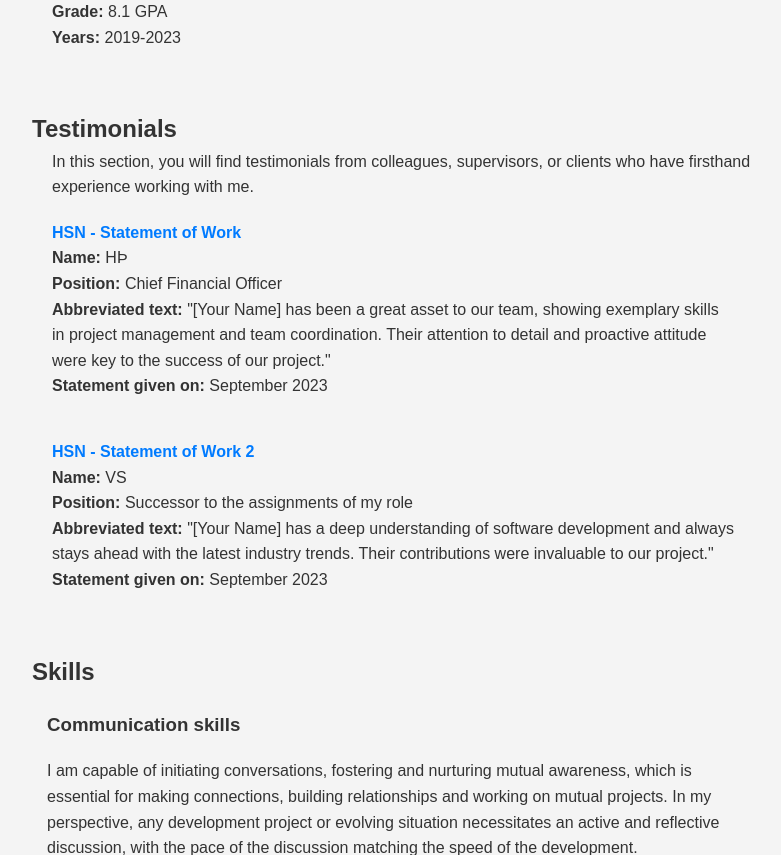
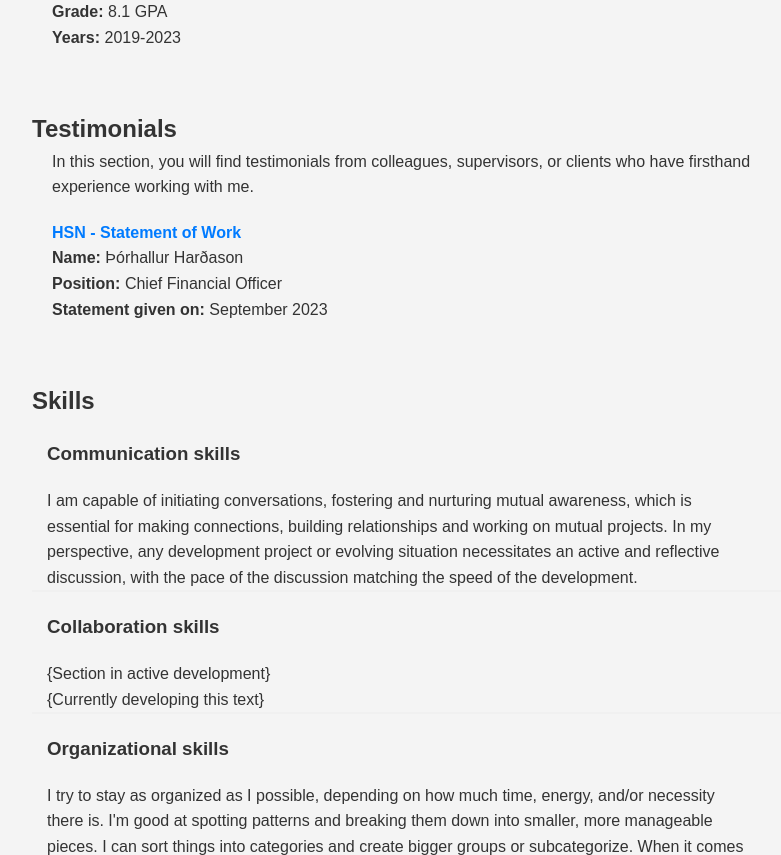
Before and after one commit to mittons/axelgauti, a Django app: page /career/ in a window 1280 px wide. Shown: the part 1887-2742 px from the top of the page, without its empty margins (138-919 px from the left). Run offline with Django 4.2, Linux system fonts and the light colour scheme.

Commit message:
Changes to the testimonials section

```diff
--- a/career/templates/career_main.html
+++ b/career/templates/career_main.html
@@ -374,19 +374,11 @@
 				<!-- Testimonial 1 -->
 				<section class="testimonial-item">
 				<h4><a href="#">HSN - Statement of Work</a></h4>
-					<p><strong>Name:</strong> HÞ</p>
+					<p><strong>Name:</strong> Þórhallur Harðason</p>
 					<p><strong>Position:</strong> Chief Financial Officer</p>
-					<p><strong>Abbreviated text:</strong> "[Your Name] has been a great asset to our team, showing exemplary skills in project management and team coordination. Their attention to detail and proactive attitude were key to the success of our project."</p>
 					<p><strong>Statement given on:</strong> September 2023</p>
 				</section>
-				<!-- Testimonial 2 -->
-				<section class="testimonial-item">
-					<h4><a href="#">HSN - Statement of Work 2</a></h4>
-					<p><strong>Name:</strong> VS</p>
-					<p><strong>Position:</strong> Successor to the assignments of my role</p>
-					<p><strong>Abbreviated text:</strong> "[Your Name] has a deep understanding of software development and always stays ahead with the latest industry trends. Their contributions were invaluable to our project."</p>
-					<p><strong>Statement given on:</strong> September 2023</p>
-				</section>
+
 			</section>
 
 			<section id="skills" class="main-section">
```
